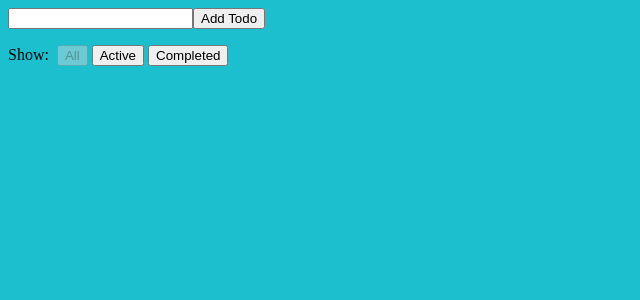
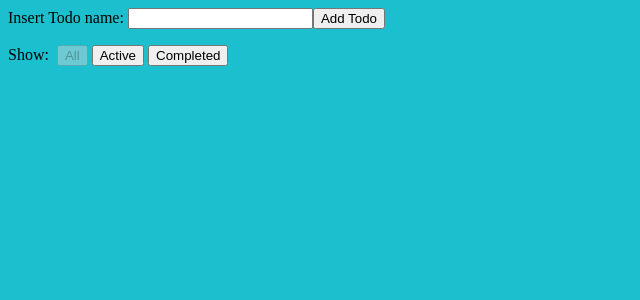
Before and after one commit to ivanm376/test-project-bootstrap, a React app: page / in a window 1280 px wide. Shown: the top 300 px of the page, without its empty margins (0-640 px from the left). Built offline with nearby package versions, Linux system fonts and the light colour scheme.

Commit message:
Lighthouse tune

```diff
--- a/package.json
+++ b/package.json
@@ -4,6 +4,7 @@
   "description": "Project 1",
   "main": "index.js",
   "dependencies": {
+    "compression": "^1.7.4",
     "express": "^4.17.1",
     "mongoose": "^5.11.10",
     "ytdl-core": "^4.4.1"
--- a/server.js
+++ b/server.js
@@ -1,10 +1,11 @@
 const express = require('express')
-const fs = require('fs')
+const compression = require('compression')
 const mongoose = require('mongoose')
 mongoose.connect('mongodb://mongodb:27017/testdb', { useNewUrlParser: true, useUnifiedTopology: true })
 const Cat = mongoose.model('Cat', new mongoose.Schema({ name: String }))
 const app = express()
 
+app.use(compression())
 app.get('/', (req, res) => res.sendFile(__dirname + '/dist/index.html'))
 app.get('/kitties', (req, res) => {
   console.log('kitties', req.url)
--- a/src/containers/AddTodo.js
+++ b/src/containers/AddTodo.js
@@ -17,7 +17,8 @@ const AddTodo = ({ dispatch }) => {
           input.value = ''
         }}
       >
-        <input ref={node => (input = node)} />
+        <label for="todoName">Insert Todo name:&nbsp;</label>
+        <input id="todoName" ref={node => (input = node)} />
         <button type="submit">Add Todo</button>
       </form>
     </div>
--- a/src/index-template.html
+++ b/src/index-template.html
@@ -1,7 +1,8 @@
 <!DOCTYPE html>
-<html>
+<html lang="en">
   <head>
     <meta charset="utf-8" />
+    <meta name="description" content="Test Project Bootstrap" />
     <title>Test Project1</title>
     <meta name="viewport" content="width=device-width, initial-scale=1" />
   </head>
```
Also changed, not shown: 2 other files (tests, documents, lock files or other folders).
